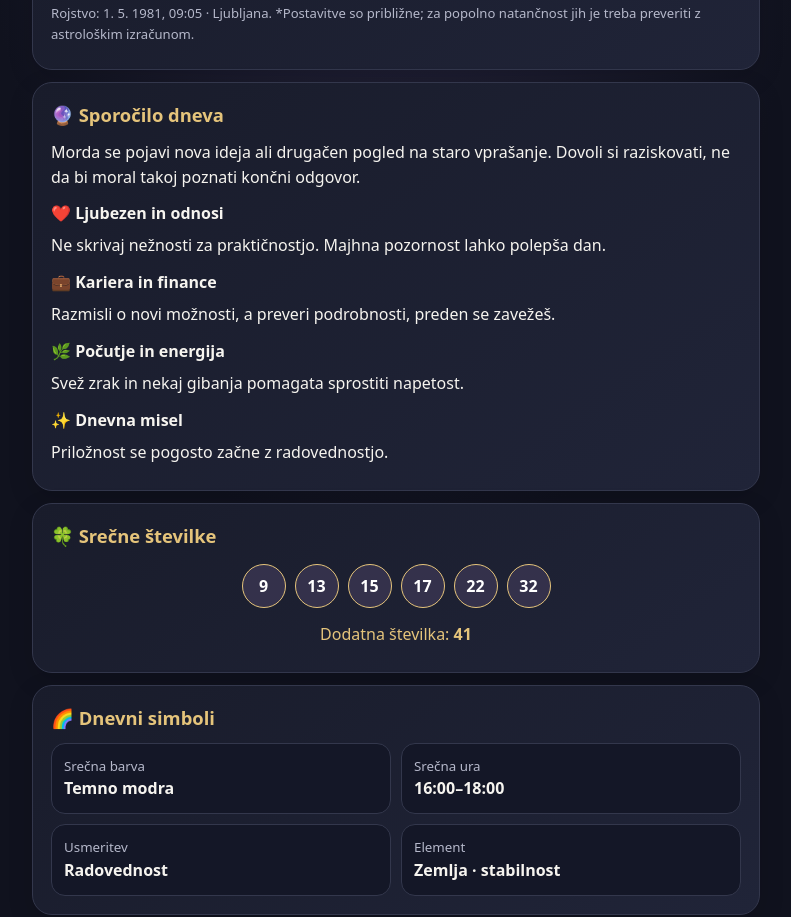
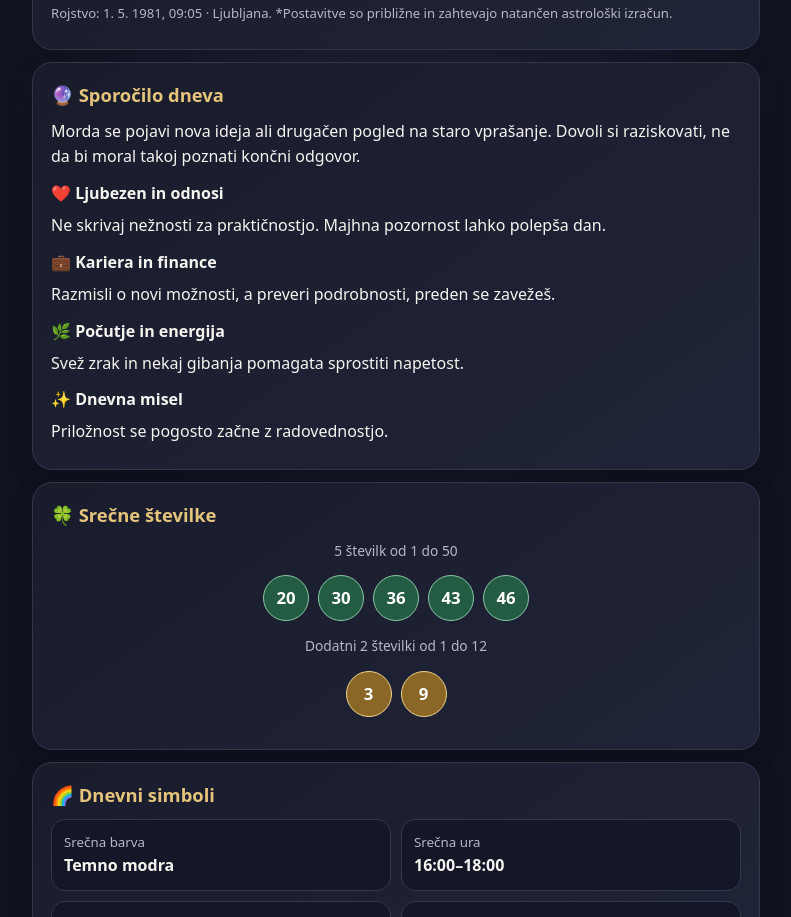
Before and after one commit to BorisGrobler/daily-horoscope, a plain HTML site: page index.html in a window 1280 px wide. Shown: the part 347-1264 px from the top of the page, without its empty margins (244-1035 px from the left). Drawn offline with Linux system fonts and the light colour scheme.

Commit message:
Add files via upload

```diff
--- a/index.html
+++ b/index.html
@@ -29,8 +29,9 @@ p{margin:.45rem 0}
 .pill b{display:block;color:var(--gold);font-size:.9rem}
 .pill span{font-size:.82rem;color:var(--muted)}
 .numbers{display:flex;flex-wrap:wrap;justify-content:center;gap:9px;margin:14px 0}
-.num{width:44px;height:44px;border-radius:50%;display:grid;place-items:center;background:#34314b;border:1px solid var(--gold);font-weight:700;color:#fff}
-.bonus{color:var(--gold);text-align:center}
+.num{width:46px;height:46px;border-radius:50%;display:grid;place-items:center;background:#245b43;border:1px solid #8ac7a6;font-weight:700;color:#fff;font-size:1.05rem}
+.extra-num{background:#8a6727;border-color:#f0d28c}
+.number-label{color:var(--muted);font-size:.86rem;text-align:center;margin-top:4px}
 .grid{display:grid;grid-template-columns:1fr 1fr;gap:10px}
 .tile{padding:12px;border-radius:14px;background:#141727;border:1px solid var(--line)}
 .tile small{display:block;color:var(--muted)}
@@ -55,7 +56,7 @@ footer{text-align:center;color:var(--muted);font-size:.78rem;padding:12px}
 <div class="pill"><b>🌙 Oven*</b><span>Luna</span></div>
 <div class="pill"><b>⬆️ Rak*</b><span>Ascendent</span></div>
 </div>
-<p style="color:var(--muted);font-size:.82rem">Rojstvo: 1. 5. 1981, 09:05 · Ljubljana. *Postavitve so približne; za popolno natančnost jih je treba preveriti z astrološkim izračunom.</p>
+<p style="color:var(--muted);font-size:.82rem">Rojstvo: 1. 5. 1981, 09:05 · Ljubljana. *Postavitve so približne in zahtevajo natančen astrološki izračun.</p>
 </section>
 <section class="card">
 <h2>🔮 Sporočilo dneva</h2>
@@ -67,8 +68,10 @@ footer{text-align:center;color:var(--muted);font-size:.78rem;padding:12px}
 </section>
 <section class="card">
 <h2>🍀 Srečne številke</h2>
-<div class="numbers" id="numbers"></div>
-<p class="bonus">Dodatna številka: <strong id="bonus"></strong></p>
+<p class="number-label">5 številk od 1 do 50</p>
+<div class="numbers" id="mainNumbers"></div>
+<p class="number-label">Dodatni 2 številki od 1 do 12</p>
+<div class="numbers" id="extraNumbers"></div>
 </section>
 <section class="card">
 <h2>🌈 Dnevni simboli</h2>
@@ -91,14 +94,18 @@ const d=new Date(), key=Math.floor(Date.UTC(d.getFullYear(),d.getMonth(),d.getDa
 const r=readings[((key%readings.length)+readings.length)%readings.length];
 document.getElementById("today").textContent=new Intl.DateTimeFormat("sl-SI",{weekday:"long",day:"numeric",month:"long",year:"numeric"}).format(d);
 for(const id of ["daily","love","work","well","thought","color","hour","focus"])document.getElementById(id).textContent=r[id];
-const nums=[1,5,7,9,14,24].map(n=>(n+key%9-1+90)%90+1).sort((a,b)=>a-b);
-document.getElementById("numbers").innerHTML=nums.map(n=>`<span class="num">${n}</span>`).join("");
-document.getElementById("bonus").textContent=(33+key%9-1+90)%90+1;
+// Deterministična dnevna kombinacija: 5 unikatnih števil 1–50 in 2 unikatni 1–12.
+function makeNumbers(seed,count,max){
+ const set=new Set(); let x=seed;
+ while(set.size<count){x=(x*9301+49297)%233280;set.add(Math.floor(x/233280*max)+1)}
+ return [...set].sort((a,b)=>a-b);
+}
+const main=makeNumbers(key+1981,5,50), extra=makeNumbers(key+501,2,12);
+document.getElementById("mainNumbers").innerHTML=main.map(n=>`<span class="num">${n}</span>`).join("");
+document.getElementById("extraNumbers").innerHTML=extra.map(n=>`<span class="num extra-num">${n}</span>`).join("");
 if("serviceWorker" in navigator && location.protocol!=="file:"){
-  window.addEventListener("load",()=>navigator.serviceWorker.register("./sw.js").then(()=>document.getElementById("status").textContent="Offline podpora aktivna").catch(()=>document.getElementById("status").textContent="Spletni način"));
-}else{
-  document.getElementById("status").textContent="Lokalna različica";
-}
+ window.addEventListener("load",()=>navigator.serviceWorker.register("./sw.js").then(()=>document.getElementById("status").textContent="Offline podpora aktivna").catch(()=>document.getElementById("status").textContent="Spletni način"));
+}else{document.getElementById("status").textContent="Lokalna različica";}
 </script>
 </body>
 </html>
```
Also changed, not shown: sw.js (+9 -15 lines), manifest.json.
